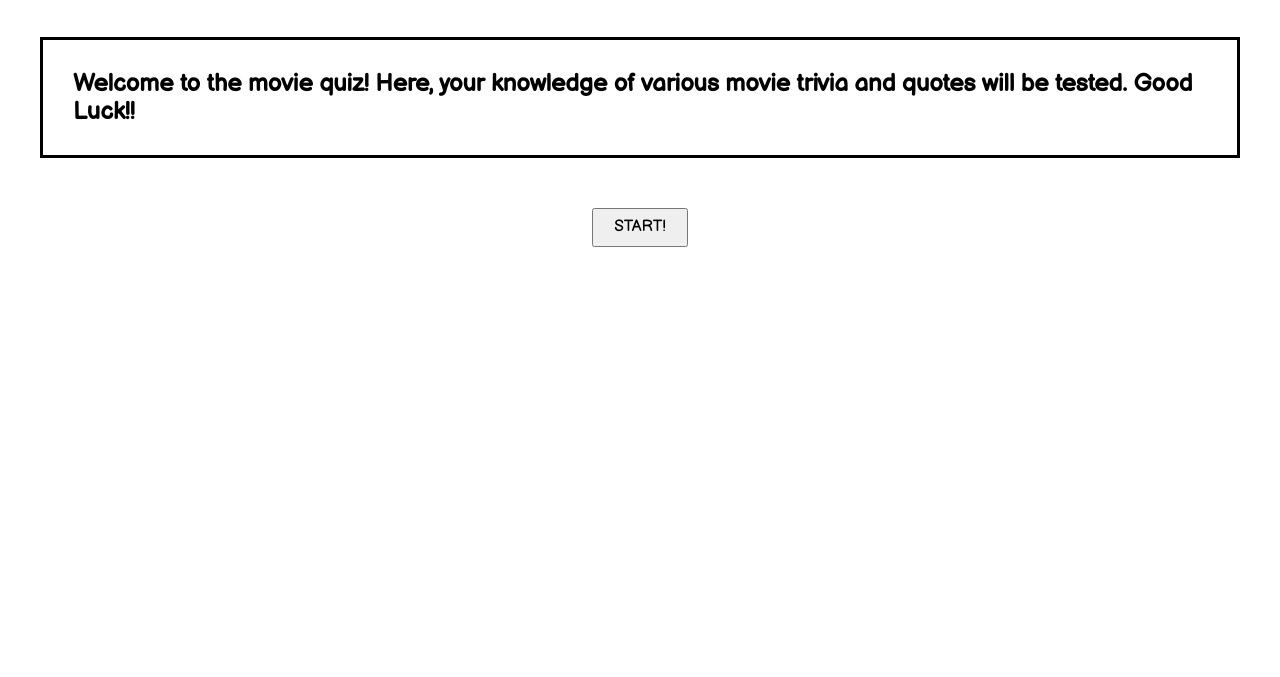
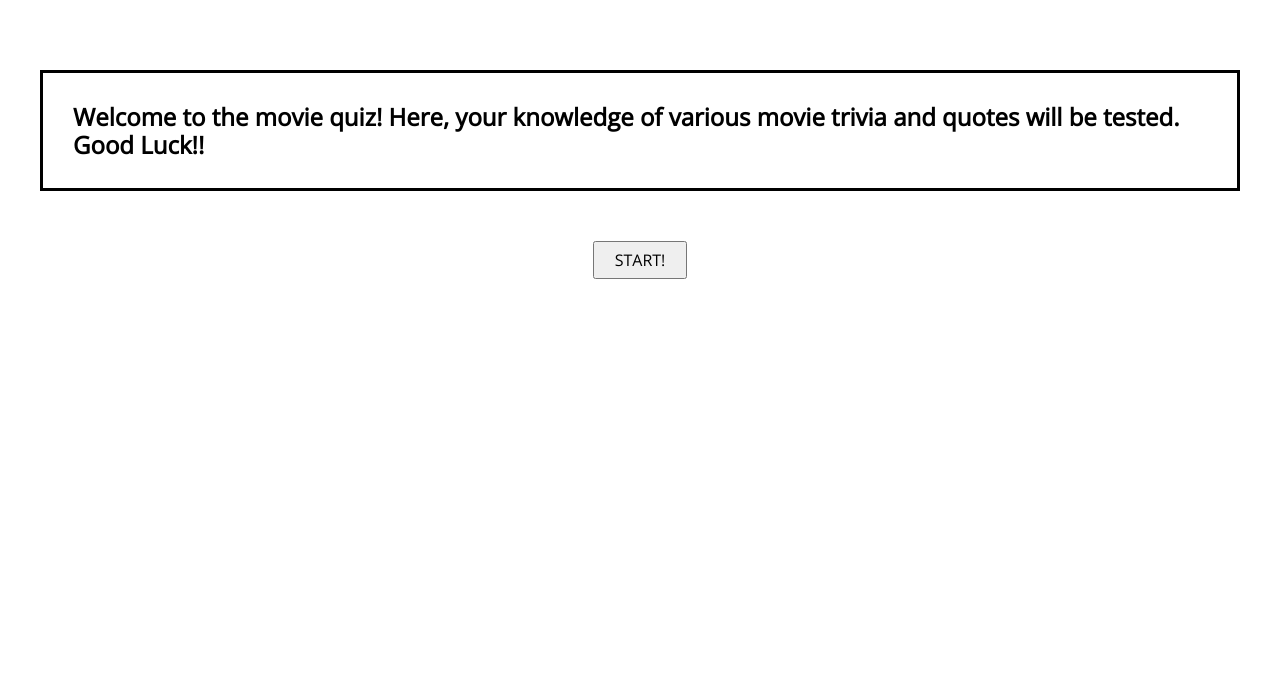
Before and after one commit to jsmith774/Thinkful_QuizApp, a plain HTML site: page index.html in a window 1280 px wide. Shown: the part 123-800 px from the top of the page. Drawn offline with nearby package versions, Linux system fonts and the light colour scheme.

Commit message:
Updated fonts in CSS

```diff
--- a/app.css
+++ b/app.css
@@ -1,9 +1,6 @@
 /* Your styles should be mobile-first and responsive */
 
-@import url('https://fonts.googleapis.com/css2?family=Balsamiq+Sans&display=swap');
-body{
-  font-family: 'Balsamiq Sans', cursive;
-}
+@import url('https://fonts.googleapis.com/css2?family=Open+Sans&family=Permanent+Marker&display=swap');
 
 main {
   display: flex;
@@ -11,9 +8,13 @@ main {
   align-items: center;
   align-content: center;
   margin: 20px;
+  font-family: 'Open Sans', sans-serif;
+
 }
 
 h1 {
+  font-family: 'Permanent Marker', cursive;
+  font-size: 50px;
   text-align: center;
   margin-top: 0;
   padding-top: 30px;
```
